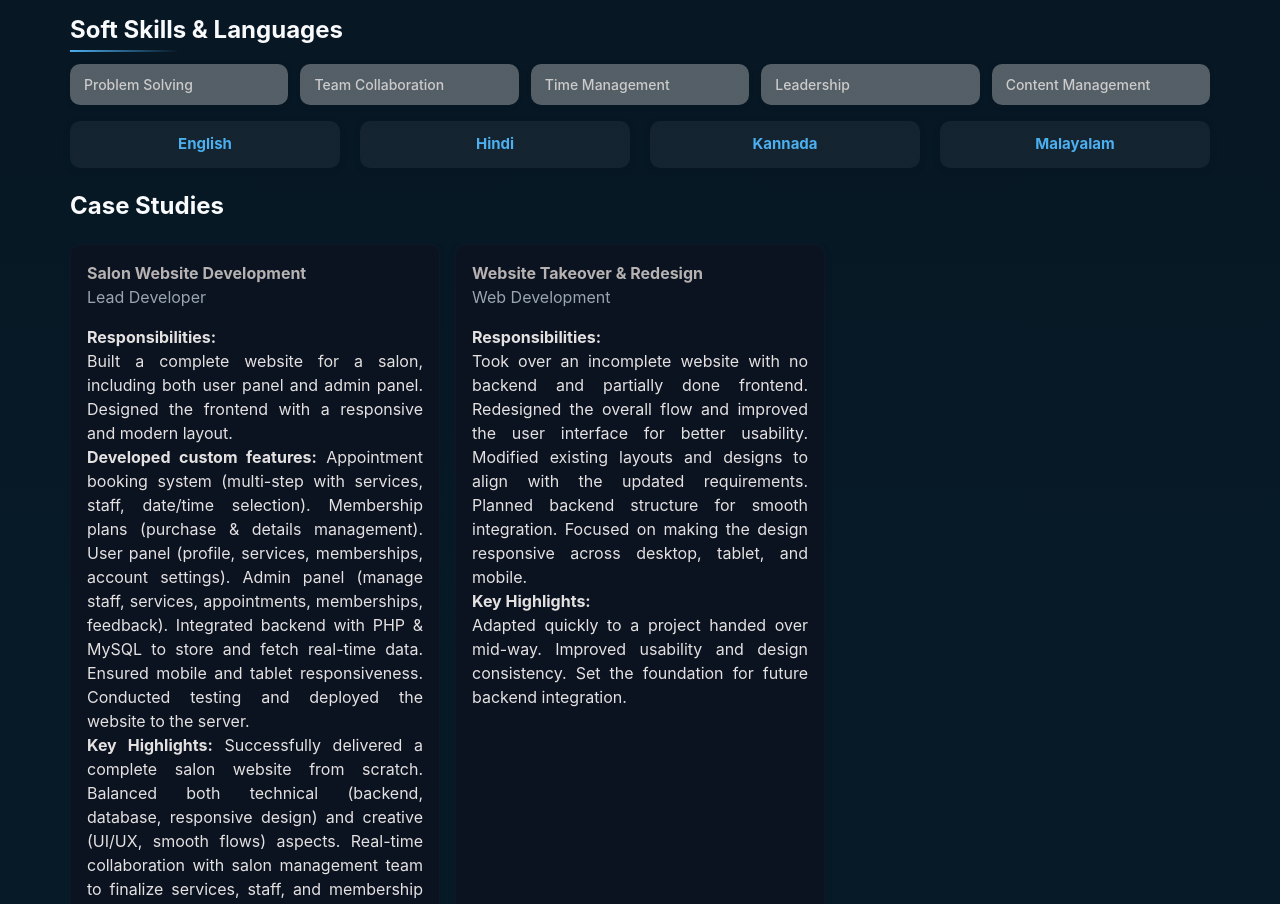
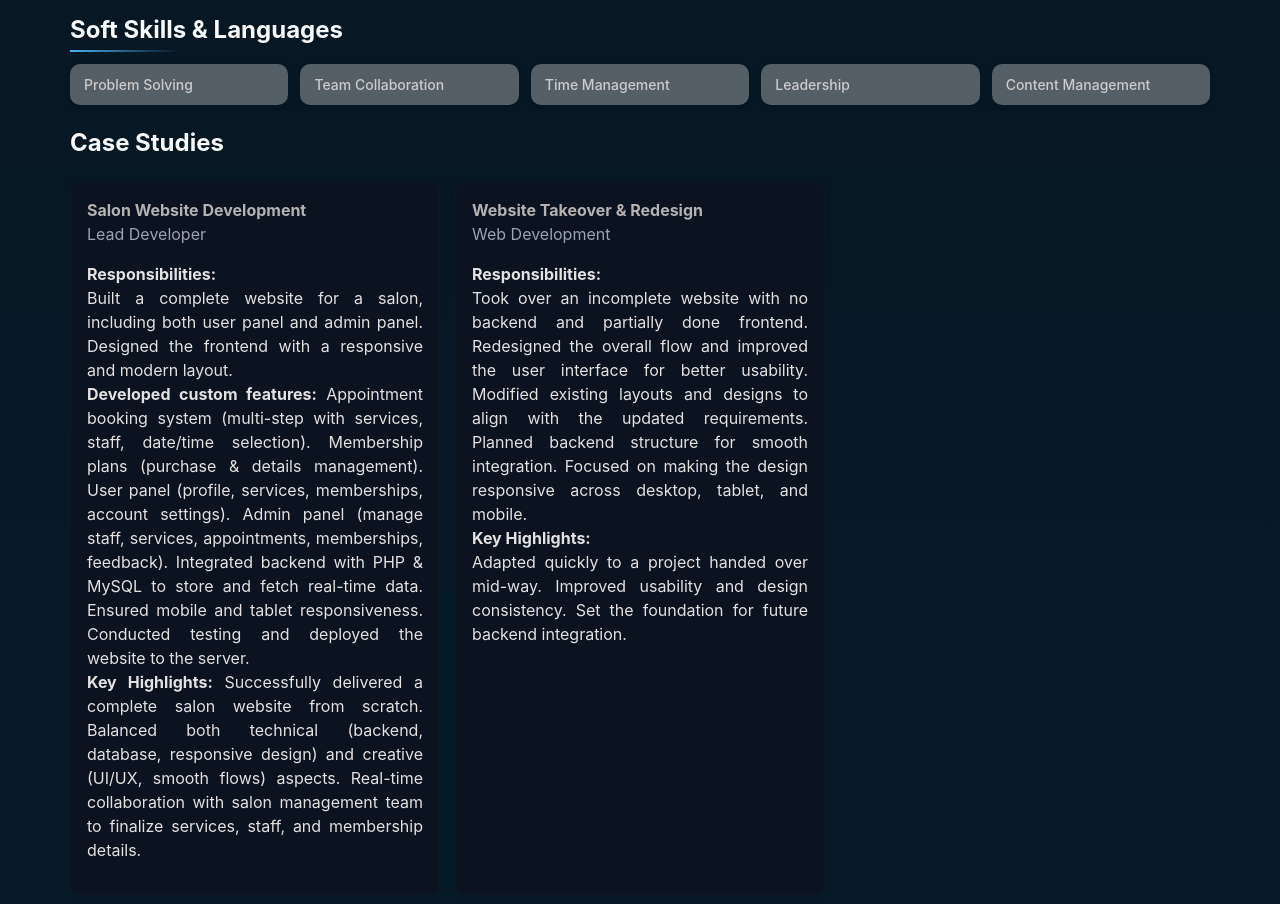
Before and after one commit to komal-3003/komal-portfolio, a plain HTML site: page index.html in a window 1280 px wide. Shown: the part 1320-2224 px from the top of the page. Drawn offline with Linux system fonts and the light colour scheme.

Commit message:
Update index.html

```diff
--- a/index.html
+++ b/index.html
@@ -3,7 +3,7 @@
 <head>
 <meta charset="utf-8" />
 <meta name="viewport" content="width=device-width,initial-scale=1" />
-<title>[Your Name] — Portfolio</title>
+<title>Komal Anand</title>
 
 <!-- Font Awesome for icons -->
 <link rel="stylesheet" href="https://cdnjs.cloudflare.com/ajax/libs/font-awesome/6.4.0/css/all.min.css">
@@ -655,25 +655,7 @@ Beyond code, I enjoy collaborating with teams, guiding peers, and contributing t
     <div class="soft-card">Content Management</div>
   </div>
 
-  <!-- Languages -->
-  <div class="lang-section">
-    <div class="lang-card">
-      <h4>English</h4>
 
-    </div>
-    <div class="lang-card">
-      <h4>Hindi</h4>
-
-    </div>
-    <div class="lang-card">
-      <h4>Kannada</h4>
-
-    </div>
-    <div class="lang-card">
-      <h4>Malayalam</h4>
-
-    </div>
-  </div>
 </div>
 
 
```
